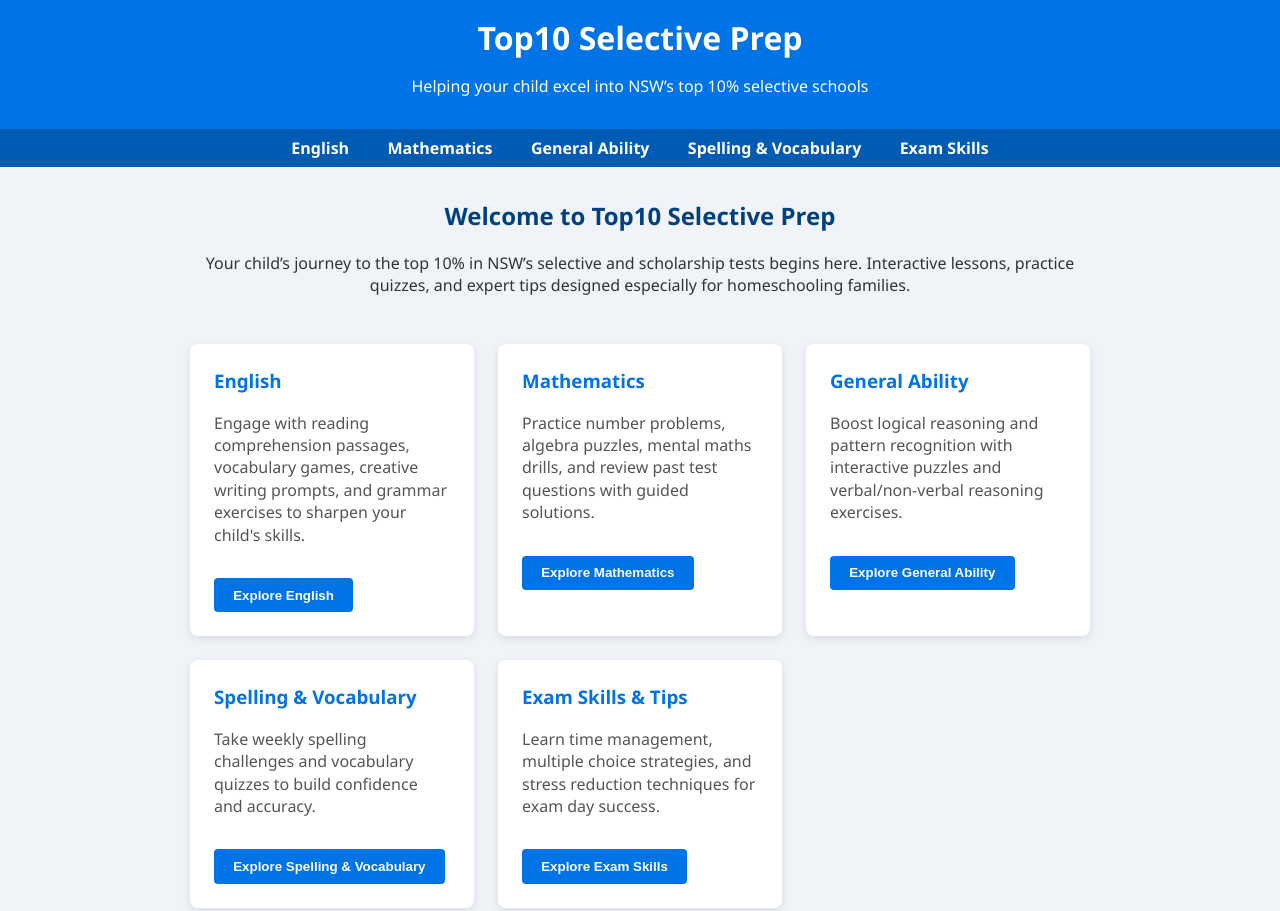
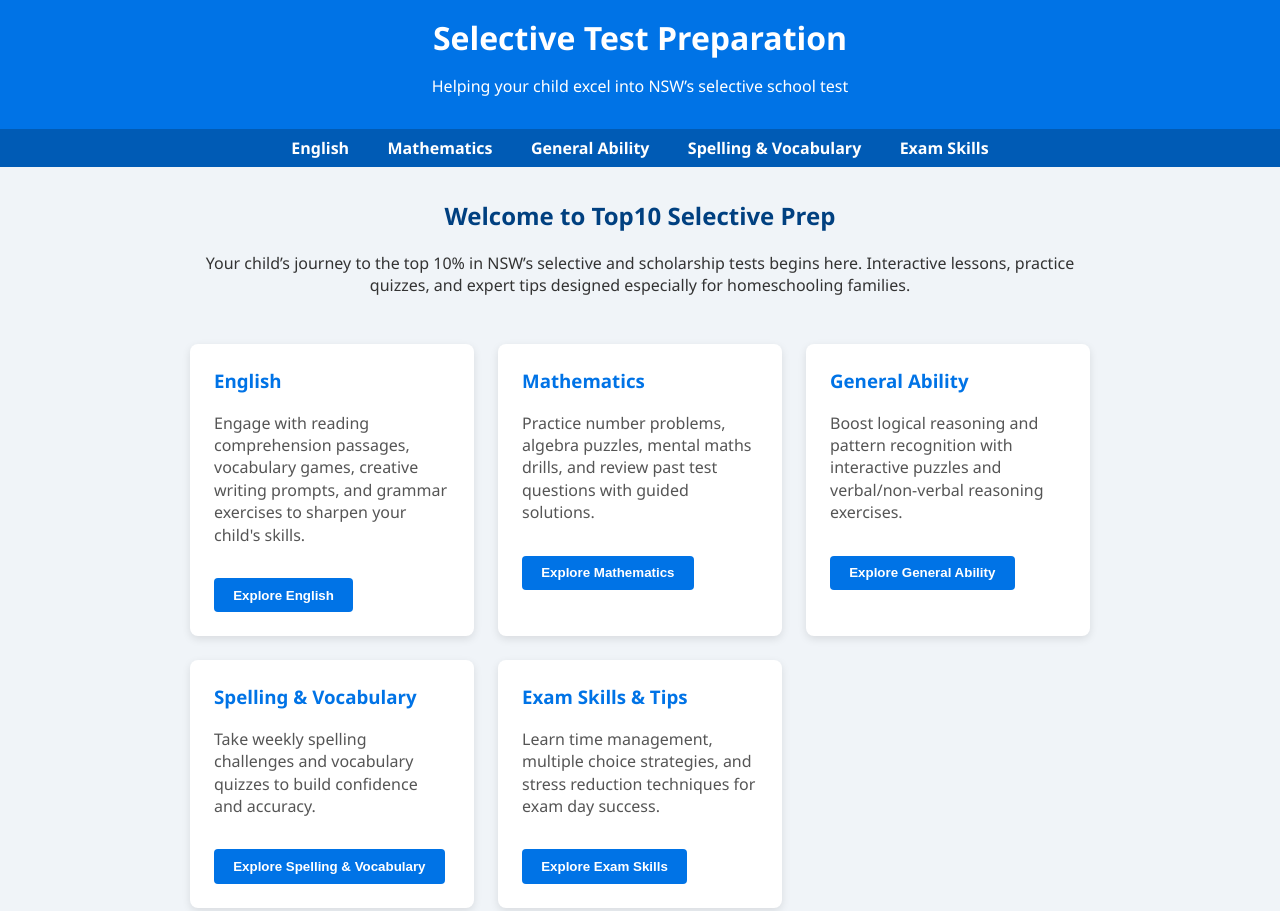
Before and after one commit to Apnaw17/Selective-Preparation, a plain HTML site: page index.html in a window 1280 px wide. Shown: the top 911 px of the page. Drawn offline with Linux system fonts and the light colour scheme.

Commit message:
Title Change

```diff
--- a/index.html
+++ b/index.html
@@ -9,8 +9,8 @@
 <body>
 
 <header>
-  <h1>Top10 Selective Prep</h1>
-  <p>Helping your child excel into NSW’s top 10% selective schools</p>
+  <h1>Selective Test Preparation</h1>
+  <p>Helping your child excel into NSW’s selective school test</p>
 </header>
 
 <nav>
```
